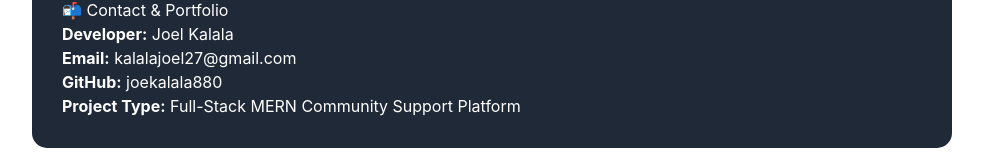
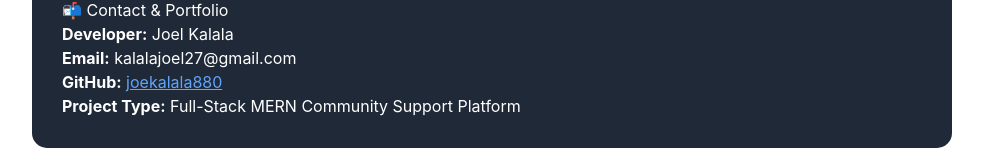
Before and after one commit to joekalala880/congolese-community-platform, a React app in the folder frontend/: page /developer in a window 1280 px wide. Shown: the part 1031-1191 px from the top of the page, without its empty margins (148-1131 px from the left). Built offline with nearby package versions, Linux system fonts and the light colour scheme; the HTML template or start-up script is replaced by a standard one.

Commit message:
Add clickable GitHub link

```diff
--- a/frontend/src/DeveloperPage.jsx
+++ b/frontend/src/DeveloperPage.jsx
@@ -102,7 +102,17 @@
           <h2>📬 Contact & Portfolio</h2>
           <p><strong>Developer:</strong> Joel Kalala</p>
           <p><strong>Email:</strong> kalalajoel27@gmail.com</p>
-          <p><strong>GitHub:</strong> joekalala880</p>
+         <p>
+  <strong>GitHub:</strong>{" "}
+  <a
+    href="https://github.com/joekalala880"
+    target="_blank"
+    rel="noopener noreferrer"
+    style={{ color: "#60a5fa", textDecoration: "underline" }}
+  >
+    joekalala880
+  </a>
+</p>
           <p><strong>Project Type:</strong> Full-Stack MERN Community Support Platform</p>
         </div>
         <div
```
